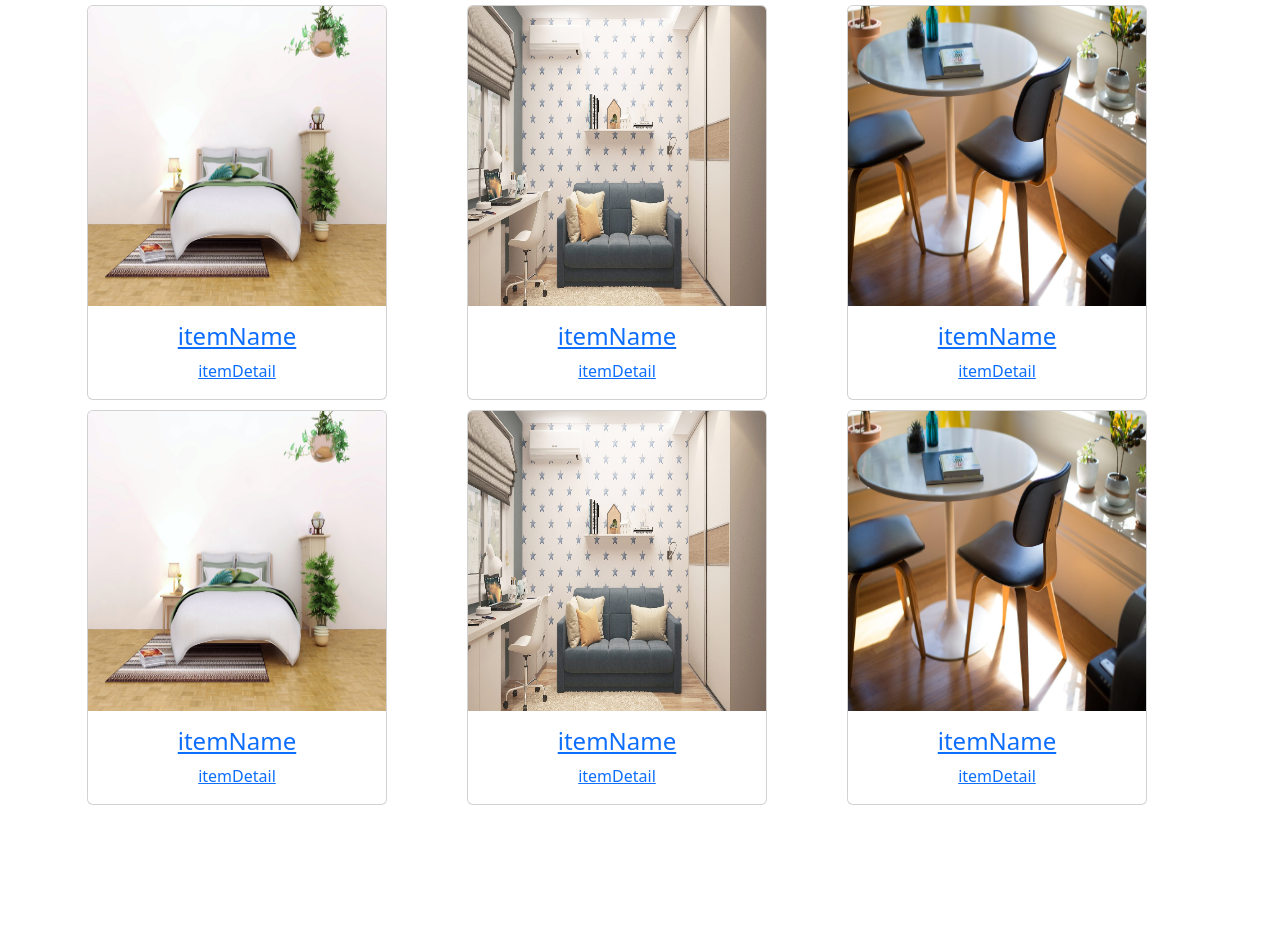
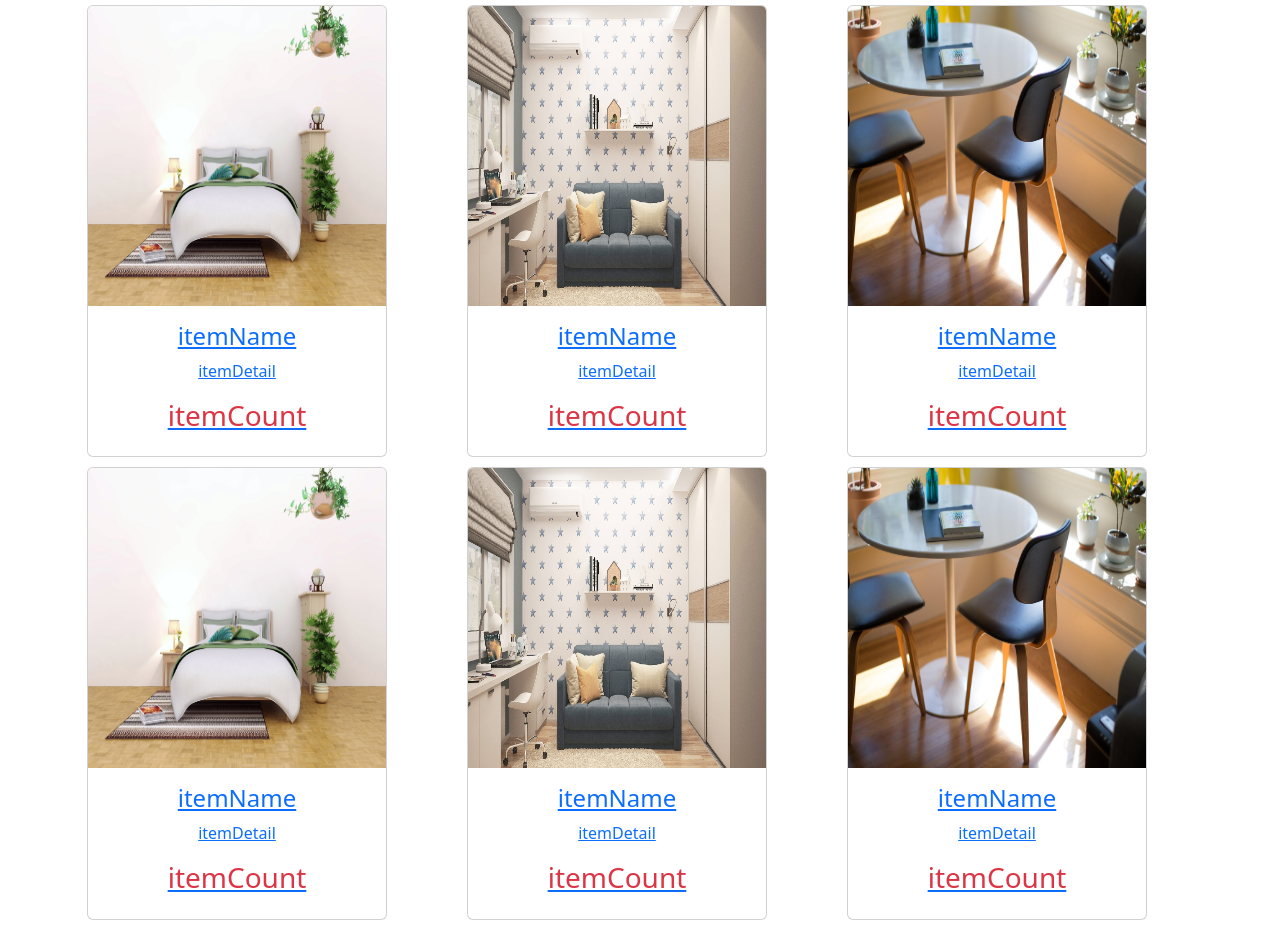
Before and after one commit to huiji072/Study, a React (Create React App) app in the folder reactStudy/shop-test/: page / in a window 1280 px wide. Before the commit the page ends 810 px from the top, so only its background shows below. Built offline with nearby package versions, Linux system fonts and the light colour scheme.

Commit message:
메인화면

```diff
--- a/reactStudy/shop-test/src/main/Main.jsx
+++ b/reactStudy/shop-test/src/main/Main.jsx
@@ -20,6 +20,7 @@ class Main extends Component {
                             <div className="card-body">
                                 <h4 className="card-title">itemName</h4>
                                 <p className="card-text">itemDetail</p>
+                                <h3 class="card-title text-danger">itemCount</h3>
                             </div>
                         </a>
                     </div>
@@ -32,6 +33,7 @@ class Main extends Component {
                             <div className="card-body">
                                 <h4 className="card-title">itemName</h4>
                                 <p className="card-text">itemDetail</p>
+                                <h3 class="card-title text-danger">itemCount</h3>
                             </div>
                         </a>
                     </div>
@@ -44,6 +46,7 @@ class Main extends Component {
                             <div className="card-body">
                                 <h4 className="card-title">itemName</h4>
                                 <p className="card-text">itemDetail</p>
+                                <h3 class="card-title text-danger">itemCount</h3>
                             </div>
                         </a>
                     </div>
@@ -60,6 +63,7 @@ class Main extends Component {
                             <div className="card-body">
                                 <h4 className="card-title">itemName</h4>
                                 <p className="card-text">itemDetail</p>
+                                <h3 class="card-title text-danger">itemCount</h3>
                             </div>
                         </a>
                     </div>
@@ -72,6 +76,7 @@ class Main extends Component {
                             <div className="card-body">
                                 <h4 className="card-title">itemName</h4>
                                 <p className="card-text">itemDetail</p>
+                                <h3 class="card-title text-danger">itemCount</h3>
                             </div>
                         </a>
                     </div>
@@ -84,6 +89,7 @@ class Main extends Component {
                             <div className="card-body">
                                 <h4 className="card-title">itemName</h4>
                                 <p className="card-text">itemDetail</p>
+                                <h3 class="card-title text-danger">itemCount</h3>
                             </div>
                         </a>
                     </div>
```
